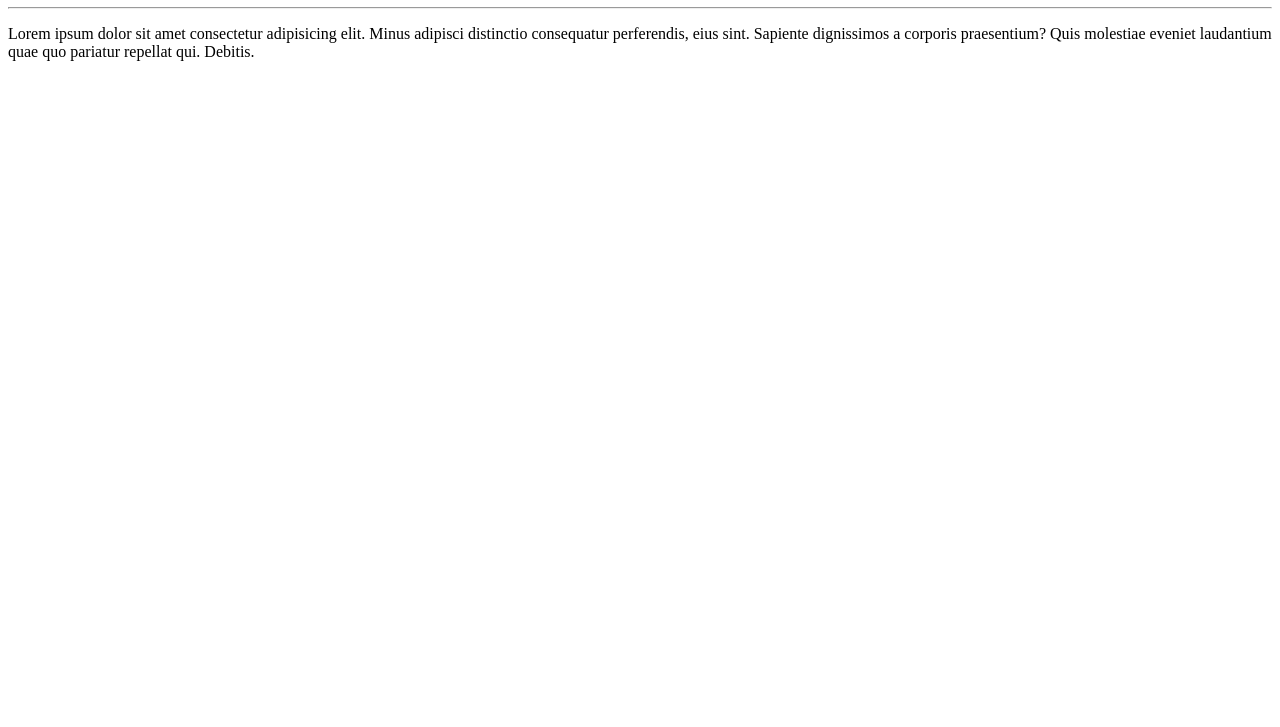
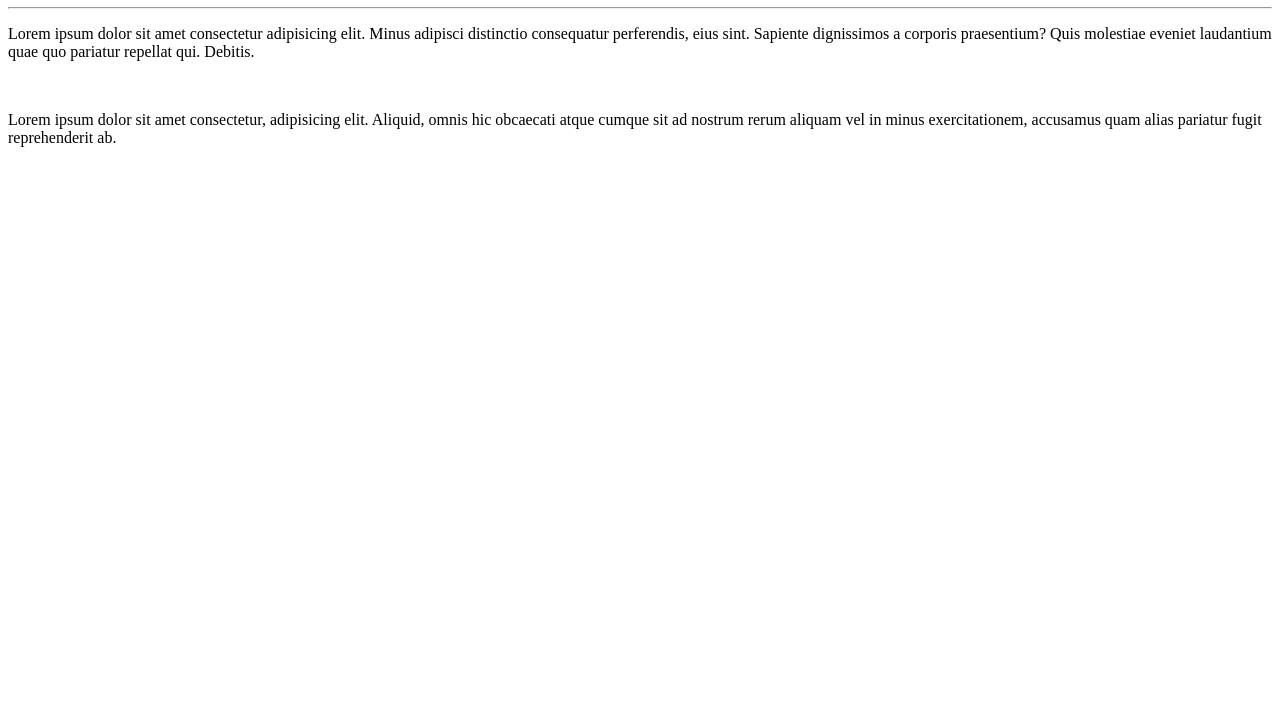
Before and after one commit to somarbruno/OlaMundo, a plain HTML site: page site/index.html in a window 1280 px wide. Shown: the part 73-800 px from the top of the page. Drawn offline with Linux system fonts and the light colour scheme.

Commit message:
Parágrafo 2

```diff
--- a/site/index.html
+++ b/site/index.html
@@ -9,5 +9,7 @@
     <h1>Olá, Mundo!</h1>
     <hr>
     <p>Lorem ipsum dolor sit amet consectetur adipisicing elit. Minus adipisci distinctio consequatur perferendis, eius sint. Sapiente dignissimos a corporis praesentium? Quis molestiae eveniet laudantium quae quo pariatur repellat qui. Debitis.</p>
+    <br>
+    <p>Lorem ipsum dolor sit amet consectetur, adipisicing elit. Aliquid, omnis hic obcaecati atque cumque sit ad nostrum rerum aliquam vel in minus exercitationem, accusamus quam alias pariatur fugit reprehenderit ab.</p>
 </body>
 </html>
```
